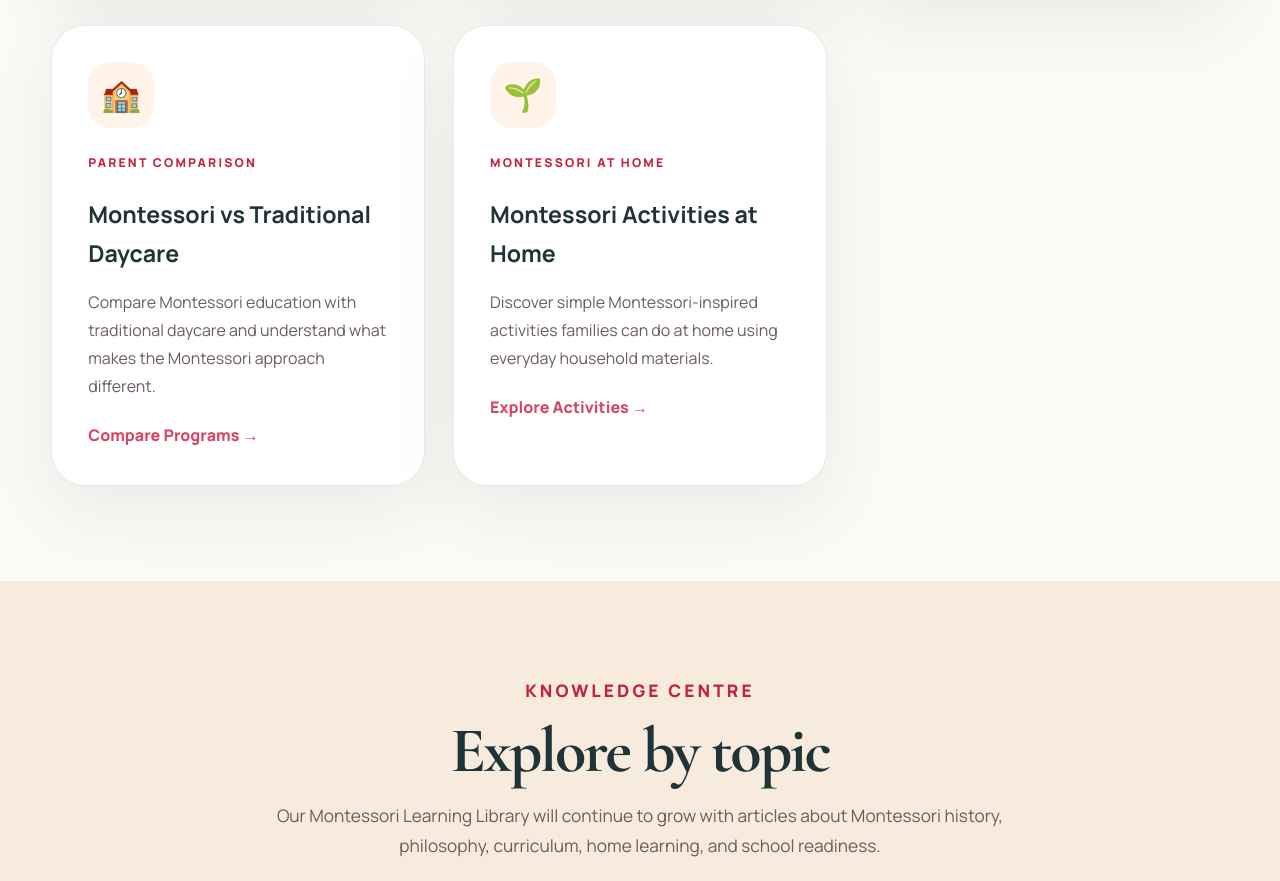
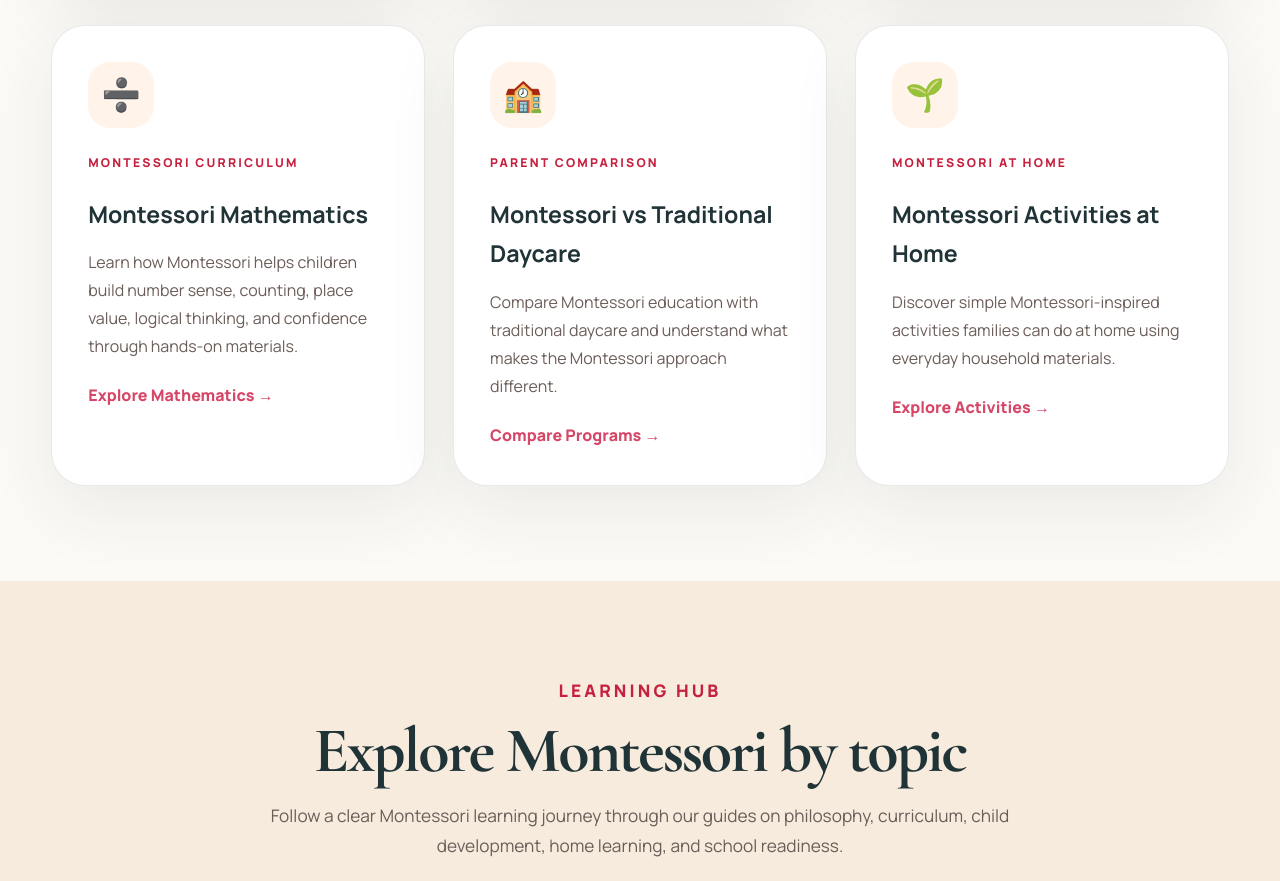
Before and after one commit to twgmontessori/twg-montessori-website, a plain HTML site: page parent-resources.html in a window 1280 px wide. Shown: the part 2491-3372 px from the top of the page. Drawn offline with nearby package versions, Linux system fonts and the light colour scheme.

Commit message:
Update Parent Resources with Montessori Mathematics guide

```diff
--- a/parent-resources.html
+++ b/parent-resources.html
@@ -383,6 +383,17 @@
   <span class="guide-link">Explore Language Development →</span>
 </a>
 
+  <a href="montessori-mathematics.html" class="guide-card">
+  <div class="guide-icon">➗</div>
+  <p class="eyebrow red">Montessori Curriculum</p>
+  <h3>Montessori Mathematics</h3>
+  <p>
+    Learn how Montessori helps children build number sense, counting,
+    place value, logical thinking, and confidence through hands-on materials.
+  </p>
+  <span class="guide-link">Explore Mathematics →</span>
+</a>
+
       <a href="montessori-vs-daycare.html" class="guide-card">
         <div class="guide-icon">🏫</div>
         <p class="eyebrow red">Parent Comparison</p>
@@ -413,12 +424,12 @@
 <section class="library-section soft-bg">
   <div class="library-wrap">
     <div class="library-heading">
-      <p class="eyebrow red">Knowledge Centre</p>
-      <h2>Explore by topic</h2>
-      <p>
-        Our Montessori Learning Library will continue to grow with articles about
-        Montessori history, philosophy, curriculum, home learning, and school readiness.
-      </p>
+      <p class="eyebrow red">Learning Hub</p>
+<h2>Explore Montessori by topic</h2>
+     <p>
+  Follow a clear Montessori learning journey through our guides on
+  philosophy, curriculum, child development, home learning, and school readiness.
+</p>
     </div>
 
     <div class="category-grid">
@@ -441,7 +452,8 @@
          <li><a href="practical-life-activities.html">Practical Life Activities</a></li>
          <li><a href="sensorial-education.html">Sensorial Education</a></li>
          <li><a href="montessori-language-development.html">Montessori Language Development</a></li>
-          <li><span class="coming-soon">Montessori Mathematics — Coming Soon</span></li>
+<li><a href="montessori-mathematics.html">Montessori Mathematics</a></li>
+<li><span class="coming-soon">Cultural Studies — Coming Soon</span></li>
         </ul>
       </article>
 
@@ -470,7 +482,7 @@
 </section>
 
 <section class="library-cta">
-  <h2>Ready to experience Montessori?</h2>
+ <h2>See Montessori in Action</h2>
   <p>
     Reading about Montessori is a meaningful first step. Visiting a prepared Montessori
     environment helps families see how children build independence, curiosity, confidence,
```
